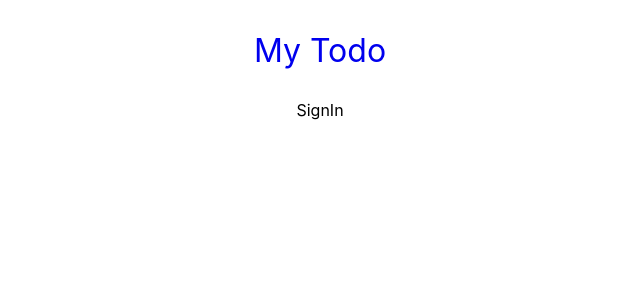
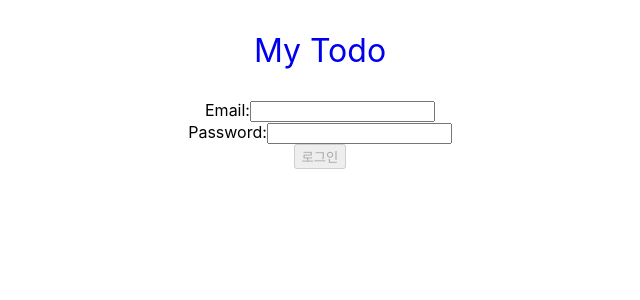
Before and after one commit to shaqok/wanted-pre-onboarding-frontend, a React (Create React App) app: page /signin in a window 1280 px wide. Shown: the top 300 px of the page, without its empty margins (320-960 px from the left). Built offline with nearby package versions, Linux system fonts and the light colour scheme.

Commit message:
Implemented SignIn Page

```diff
--- a/src/pages/SignIn.js
+++ b/src/pages/SignIn.js
@@ -1,8 +1,24 @@
 import React from 'react'
+import LoginForm from '../components/LoginForm';
+import { useNavigate } from 'react-router-dom';
+import { makeRequest } from '../utils/makeRequest';
 
 const SignIn = () => {
+  const navigate = useNavigate();
+
+  const onSignIn = async (email, password) => {
+    const body = { email, password }
+    const response = await makeRequest('/auth/signin', 'post', body, false);
+    if (response.status === 200) {
+      localStorage.setItem('access_token', response.data.access_token);
+      navigate('/todo');
+    }
+  }
+
   return (
-    <div>SignIn</div>
+    <div>
+      <LoginForm onSubmit={onSignIn} buttonText='SignIn' />
+    </div>
   )
 }
 
```
